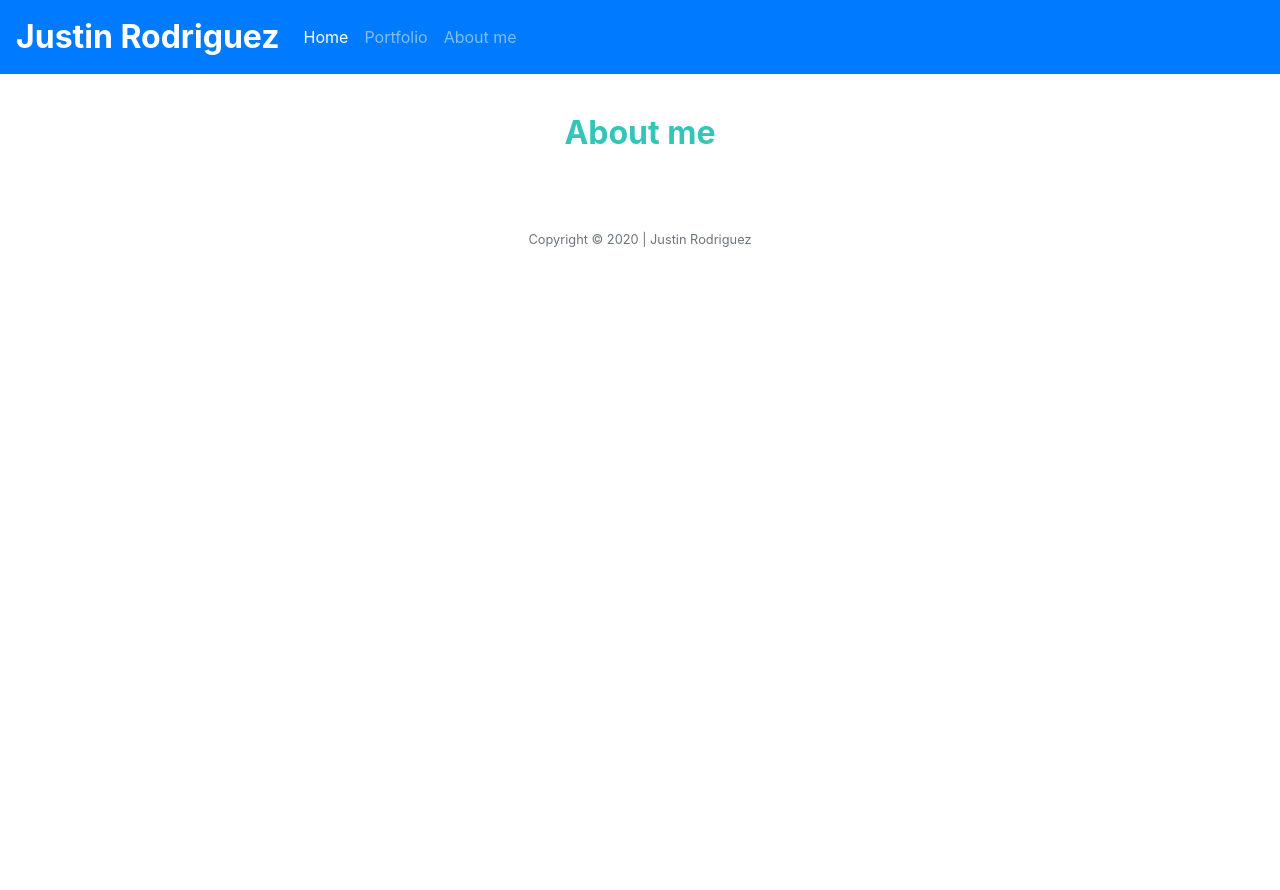
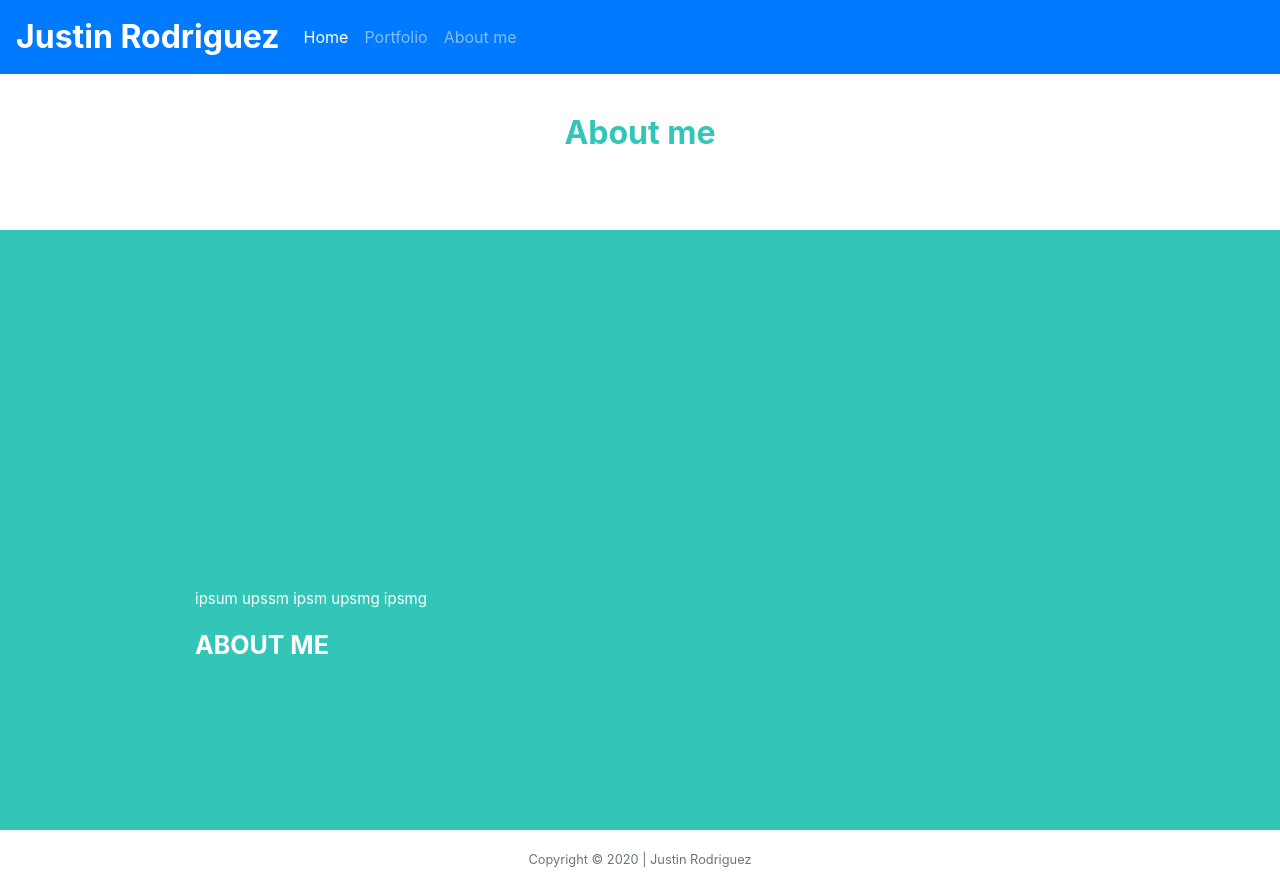
Before and after one commit to just331/personal-website, a Flask app: page /about in a window 1280 px wide. Before the commit the page ends 247 px from the top, so only its background shows below. Run offline with Flask 2, Linux system fonts and the light colour scheme; some libraries are stand-ins or nearby versions.

Commit message:
Updating About Section

```diff
--- a/templates/about.html
+++ b/templates/about.html
@@ -14,5 +14,24 @@
             </div>
         </div>
     </section>
+    <main class="container p-0">
+        <section class="title-color" id="about-title">
+            <div class="title-container">
+                <div class="row title-text">
+                    <div class="col-12 col-sm-9 col-md-7 col-lg-6 additional-margin">
+                        <div class="title-description">
+                            <p>ipsum upssm ipsm upsmg ipsmg</p>
+                        </div>
+                    </div>
+                </div>
+
+                <div class="row title-text">
+                    <div class="col-auto additional-margin">
+                        <p>ABOUT ME</p>
+                    </div>
+                </div>
+            </div>
+        </section>
+    </main>
 
 {% endblock %}
```
